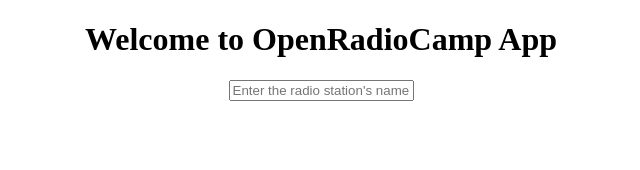
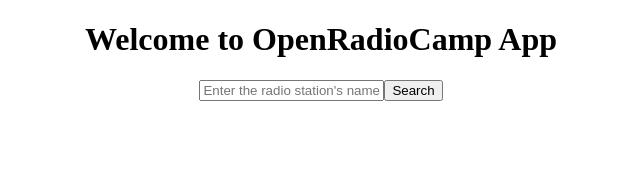
Before and after one commit to katiaku/react-radio-tdd, a React (Create React App) app: page / in a window 1280 px wide. Shown: the top 170 px of the page, without its empty margins (319-959 px from the left). Built offline with nearby package versions, Linux system fonts and the light colour scheme.

Commit message:
Test 2b - The application must have a search button with the text Search

```diff
--- a/src/App.js
+++ b/src/App.js
@@ -6,6 +6,7 @@ function App() {
     <div className="App">
       <h1>Welcome to <span>OpenRadioCamp</span> App</h1>
       <input type='text' placeholder="Enter the radio station's name" />
+      <button>Search</button>
     </div>
   );
 }
```
Also changed, not shown: 1 other file (tests, documents, lock files or other folders).
